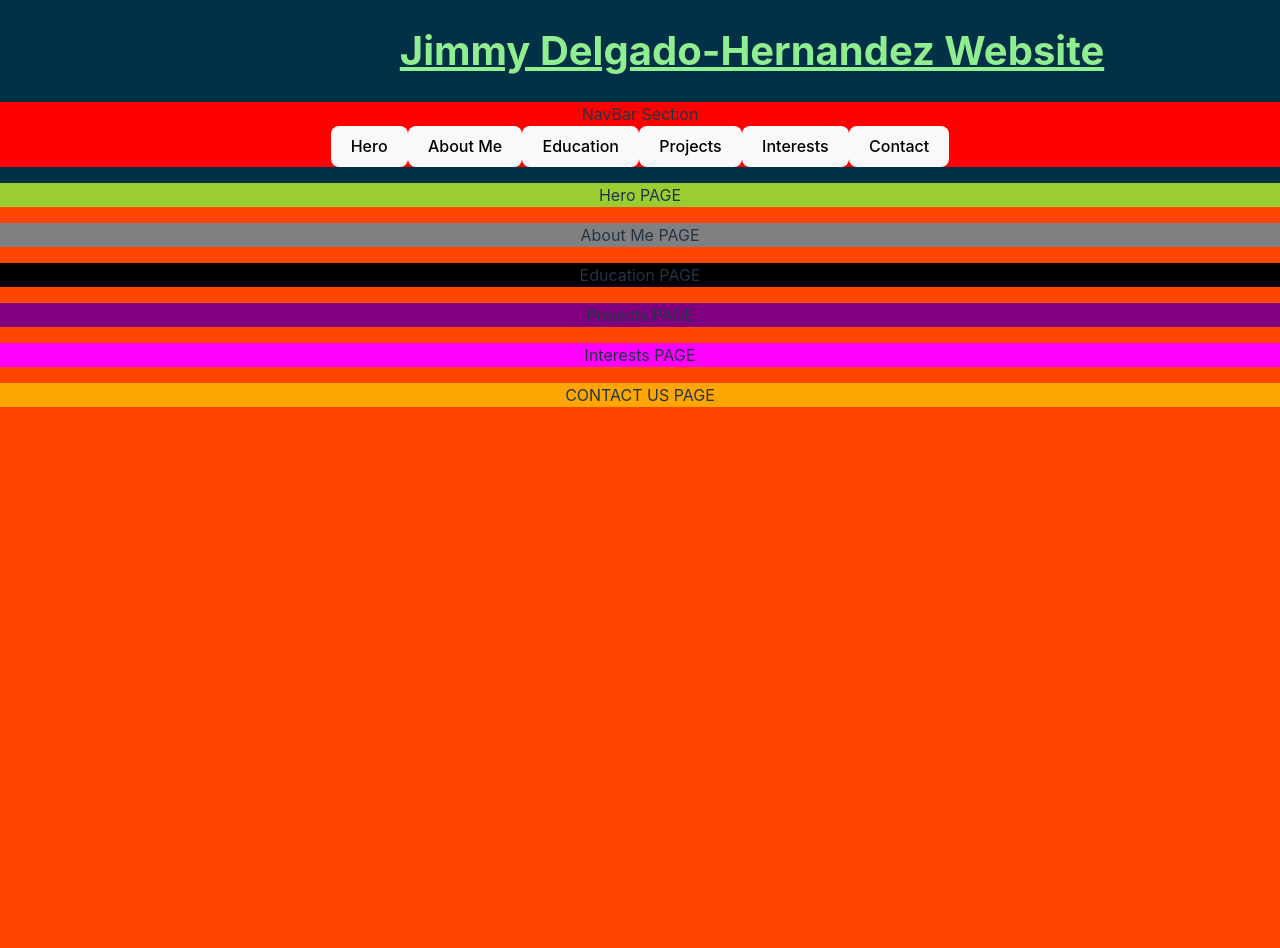
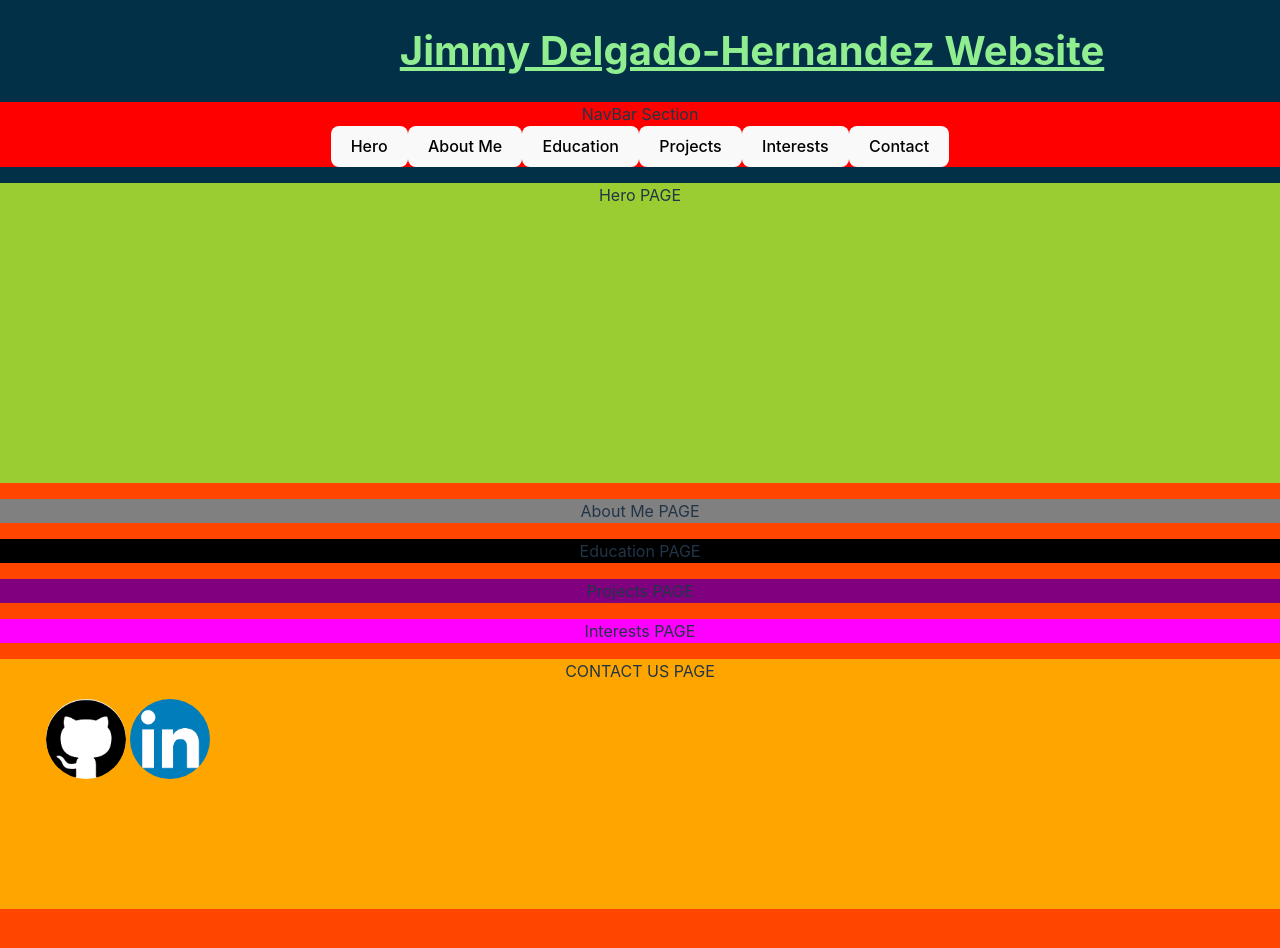
Before and after one commit to Maker424/CS110, a React (Vite) app in the folder ProfessionalWebsite/: page / in a window 1280 px wide. Shown: the top 948 px of the page. Built offline with nearby package versions, Linux system fonts and the light colour scheme.

Commit message:
Have functional links to personal Github and LinkedIn profiles

```diff
--- a/ProfessionalWebsite/src/App.css
+++ b/ProfessionalWebsite/src/App.css
@@ -81,10 +81,12 @@ body {
 
 .Hero-Section {
   background-color: yellowgreen;
+  height: 300px;
 }
 
 .AboutMe-Section {
   background-color: gray;
+
 }
 
 .Education-Section {
@@ -101,4 +103,17 @@ body {
 
 .Contact-Section {
   background-color: orange;
+  height: 250px;
 }
+
+.Contact-Section img {
+  max-width: 80px;
+  position: relative;
+  left: -40%;
+  border-radius: 2.65rem;
+}
+
+.Contact-Section img:hover {
+  transition-duration: 600ms;
+  transform: scale(1.5);
+}
--- a/ProfessionalWebsite/src/App.jsx
+++ b/ProfessionalWebsite/src/App.jsx
@@ -8,6 +8,8 @@ import Education from './components/Education'
 import Projects from './components/Projects'
 import Interests from './components/Interests'
 import Contact from './components/Contact'
+import GithubLogo from './assets/Github-Icon.png'
+import LinkedInLogo from './assets/LinkedIn-Icon.png'
 
 function App() {
 
@@ -49,6 +51,8 @@ function App() {
         </div>
         <div className="Contact-Section">
           <Contact></Contact>
+          <a href="https://github.com/Maker424"> <img src={GithubLogo} alt="The Github Logo that leads to my personal Github Profile"/> </a>
+          <a href="https://www.linkedin.com/in/jimmy-delgado-hernandez-5889911ba"> <img src={LinkedInLogo} alt="The LinkedIn Logo That leads to LinkedIn homepage"/> </a>
         </div>
       </div>
     </>
--- a/ProfessionalWebsite/src/components/Contact.jsx
+++ b/ProfessionalWebsite/src/components/Contact.jsx
@@ -1,5 +1,4 @@
 import React from 'react'
-
 const Contact = () => {
   return (
     <div className="Contact-Body">
```
Also changed, not shown: ProfessionalWebsite/src/assets/Github-Icon.png (added), ProfessionalWebsite/src/assets/LinkedIn-Icon.png (added).
